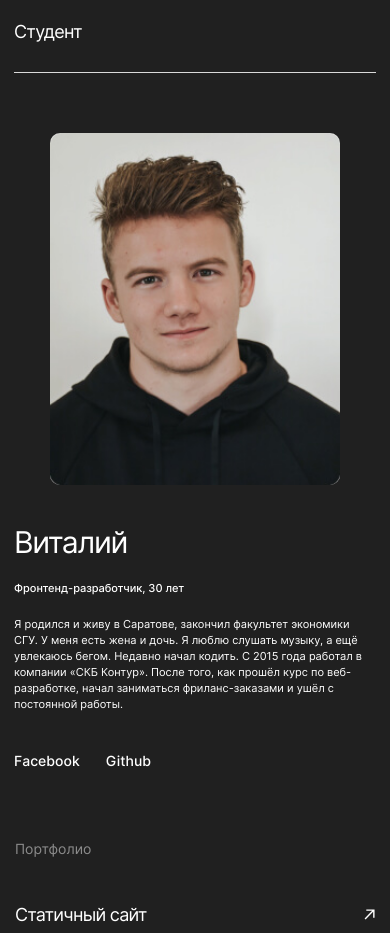
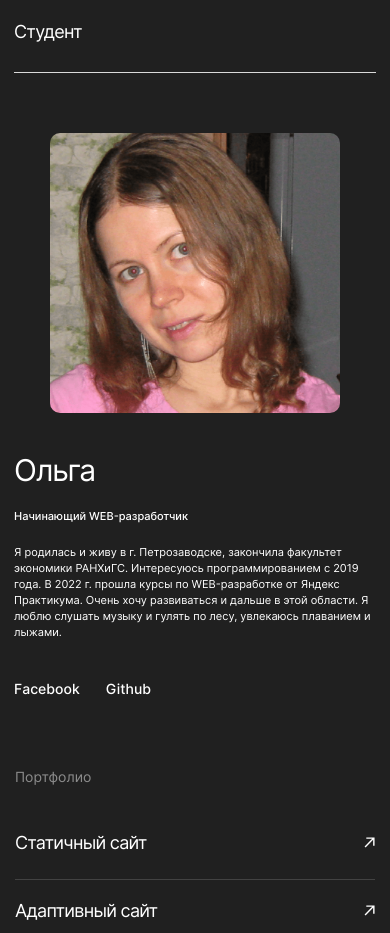
Before and after one commit to Olga07122007/movies-explorer-frontend, a React app: page / in a window 390 px wide. Shown: the part 1960-2893 px from the top of the page. Built offline with nearby package versions, Linux system fonts and the light colour scheme.

Commit message:
Исправлен README.md

```diff
--- a/src/components/AboutMe/AboutMe.css
+++ b/src/components/AboutMe/AboutMe.css
@@ -78,7 +78,7 @@
 }
 
 .student__photo {
-  height: 327px;
+  height: 310px;
   border-radius: 10px;
 }
 
@@ -114,7 +114,7 @@
   }
 
   .student__photo {
-    height: 307px;
+    height: 230px;
   }
 }
 
@@ -168,6 +168,6 @@
   }
 
   .student__photo {
-    height: 352px;
+    height: 280px;
   }
 }
--- a/src/components/AboutMe/AboutMe.js
+++ b/src/components/AboutMe/AboutMe.js
@@ -1,5 +1,5 @@
 import './AboutMe.css';
-import photo from '../../images/student-photo.jpg';
+import photo from '../../images/student-photo.png';
 
 function AboutMe() {
   return (
@@ -7,13 +7,11 @@ function AboutMe() {
       <h2 className="student__section-title">Студент</h2>
       <div className="student__description">
         <div className="student__column">
-          <h3 className="student__title">Виталий</h3>
-          <p className="student__subtitle">Фронтенд-разработчик, 30 лет</p>
-          <p className="student__text">Я родился и живу в Саратове, закончил факультет экономики СГУ.
-          У меня есть жена и дочь. Я люблю слушать музыку, а ещё увлекаюсь бегом.
-          Недавно начал кодить. С 2015 года работал в компании «СКБ Контур».
-          После того, как прошёл курс по веб-разработке, начал заниматься фриланс-заказами и
-          ушёл с постоянной работы.</p>
+          <h3 className="student__title">Ольга</h3>
+          <p className="student__subtitle">Начинающий WEB-разработчик</p>
+          <p className="student__text">Я родилась и живу в г. Петрозаводске, закончила факультет экономики РАНХиГС.
+          Интересуюсь программированием с 2019 года. В 2022 г. прошла курсы по WEB-разработке от Яндекс Практикума.
+          Очень хочу развиваться и дальше в этой области. Я люблю слушать музыку и гулять по лесу, увлекаюсь плаванием и лыжами.</p>
           <div className="student__links">
             <a className="student__link" href="https://github.com/Olga07122007" target="blank">Facebook</a>
             <a className="student__link" href="https://github.com/Olga07122007" target="blank">Github</a>
```
Also changed, not shown: README.md, src/images/student-photo.jpg (deleted), src/images/student-photo.png (added).
